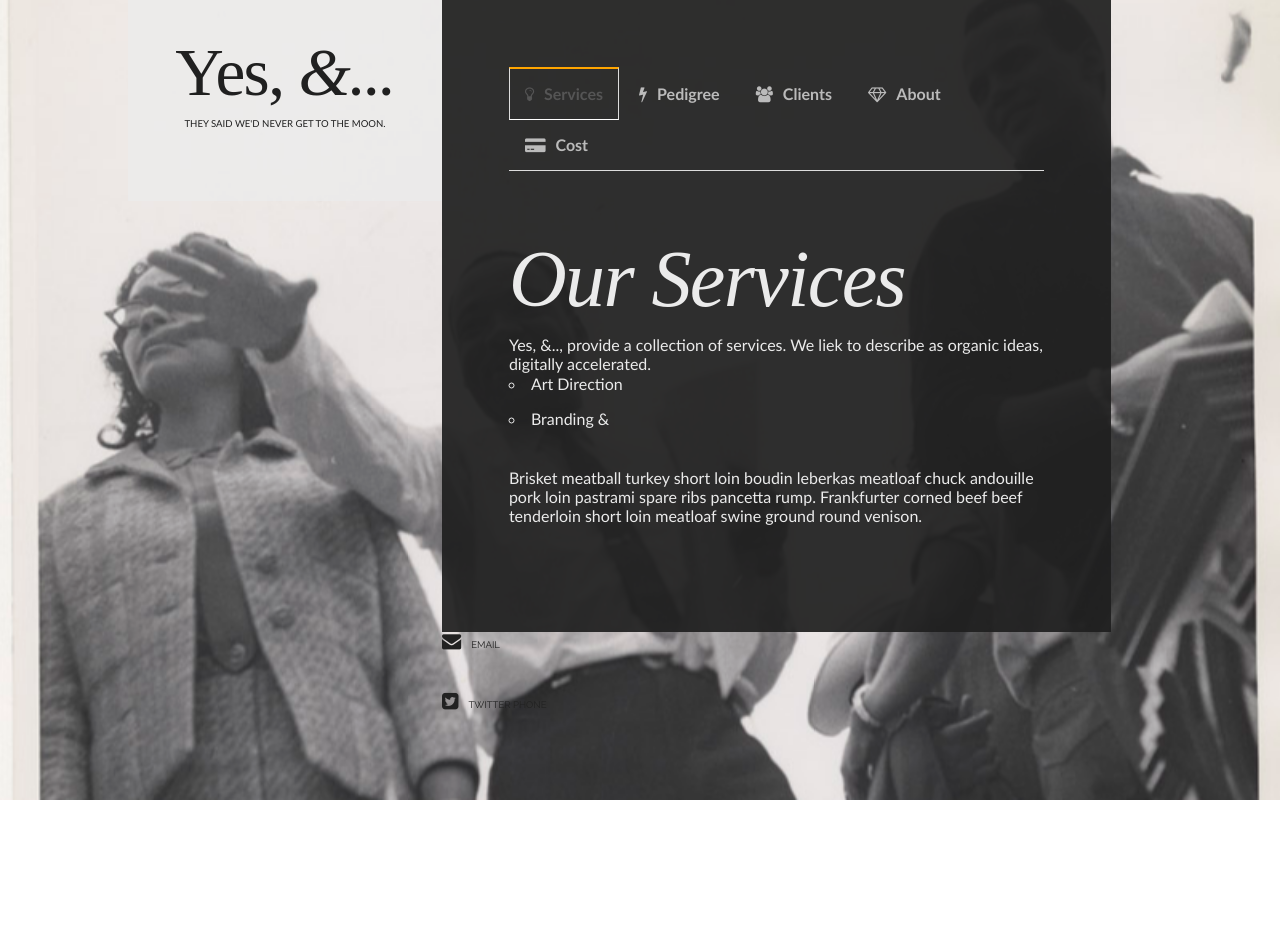
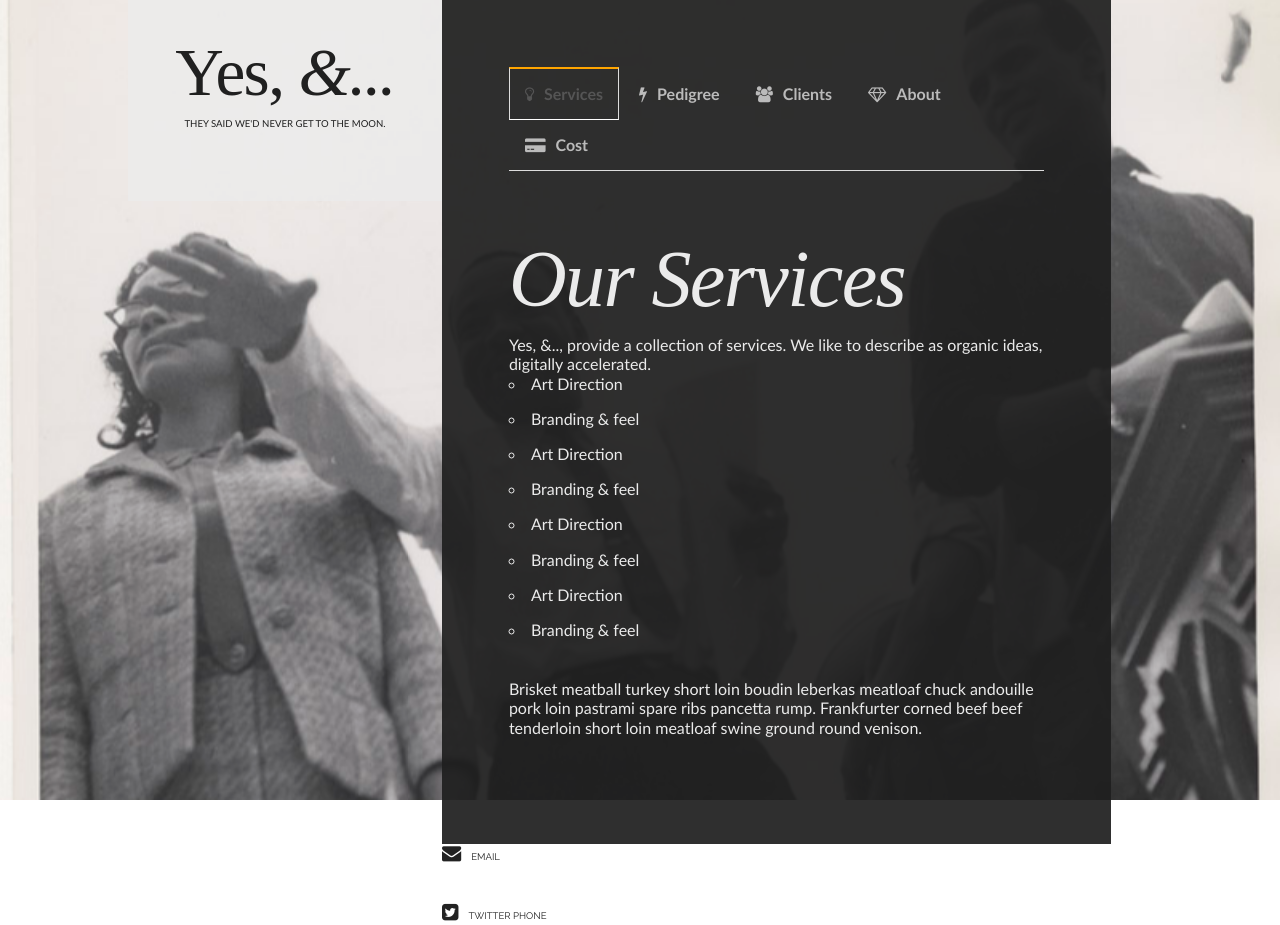
Before and after one commit to inthecompanyofus/yesand, a plain HTML site: page index.html in a window 1280 px wide. Before the commit the page ends 800 px from the top, so only its background shows below. Drawn offline with nearby package versions, Linux system fonts and the light colour scheme.

Commit message:
updates to services

```diff
--- a/index.html
+++ b/index.html
@@ -91,10 +91,16 @@ $("#example, body").vegas({
   <section id="content1">
     <p>
     <h1><i>Our Services</i></h1>
-      Yes, &amp;.., provide a collection of services. We liek to describe as organic ideas, digitally accelerated.
+      Yes, &amp;.., provide a collection of services. We like to describe as organic ideas, digitally accelerated.
       <ul>
         <li> Art Direction
-        <li> Branding &amp;
+        <li> Branding &amp; feel
+        <li> Art Direction
+        <li> Branding &amp; feel
+        <li> Art Direction
+        <li> Branding &amp; feel
+        <li> Art Direction
+        <li> Branding &amp; feel
     </p>
     <p>
       Brisket meatball turkey short loin boudin leberkas meatloaf chuck andouille pork loin pastrami spare ribs pancetta rump. Frankfurter corned beef beef tenderloin short loin meatloaf swine ground round venison.
```
